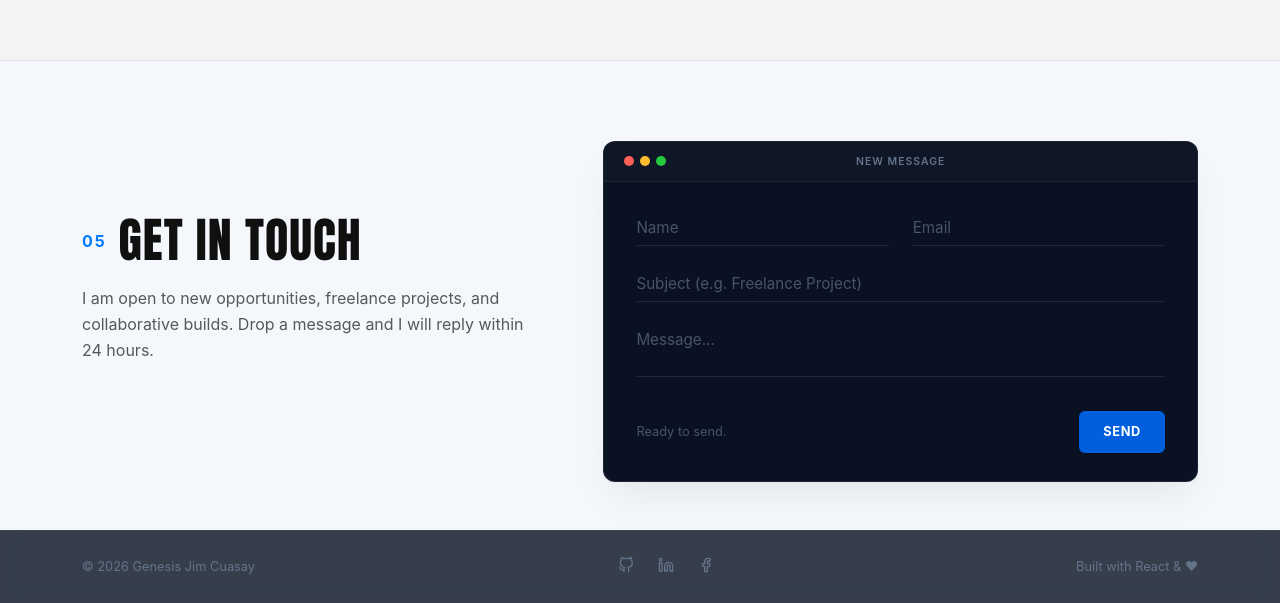
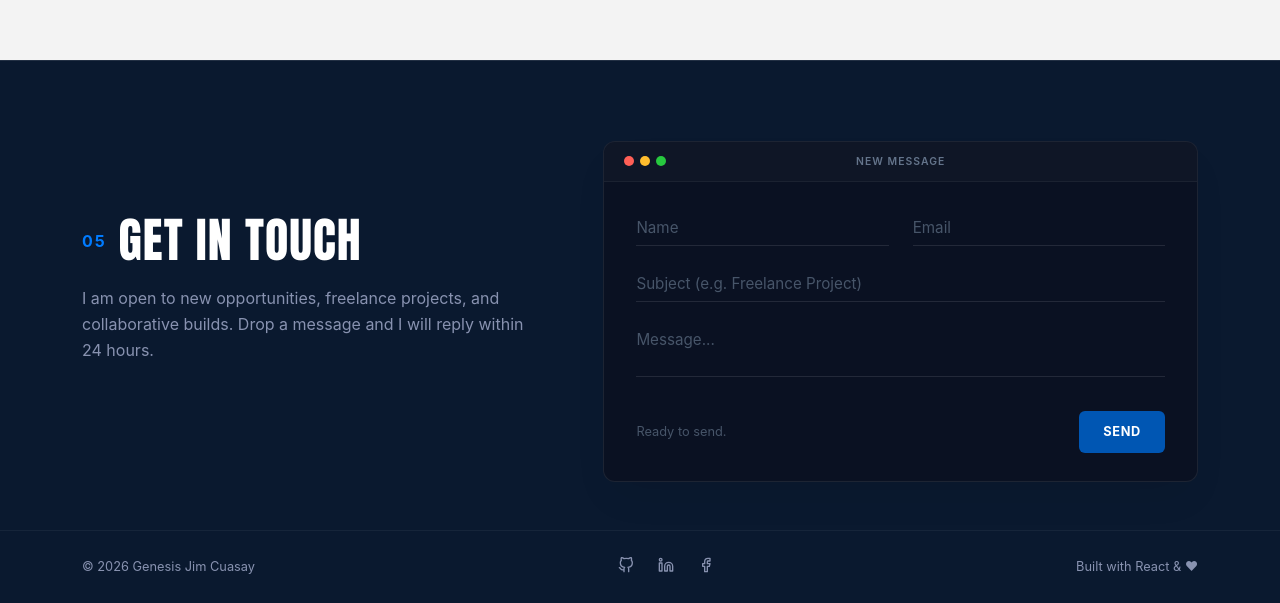
Before and after one commit to jimcsy/Portfolio, a React (Vite) app in the folder Portfolio-v2/: page / in a window 1280 px wide. Shown: the part 6574-7177 px from the top of the page. Built offline with nearby package versions, Linux system fonts and the light colour scheme.

Commit message:
Inverted Contact Section

```diff
--- a/Portfolio-v2/src/components/Contact.css
+++ b/Portfolio-v2/src/components/Contact.css
@@ -1,45 +1,59 @@
-/* Contact.css */
-
-/* Contact.css */
+/* ==================================================== */
+/* 🎨 THE INVERTED CONTACT SECTION 🎨                   */
+/* ==================================================== */
 
 .contact-section {
   position: relative;
-
   width: 100vw;
   left: 50%;
   right: 50%;
   margin-left: -50vw;
   margin-right: -50vw;
 
-  background-color: var(--contact-bg);
+  /* 🌊 LIGHT MODE: The entire section is deep dark navy! */
+  background-color: #0a192f;
+  border-top: 1px solid rgba(255, 255, 255, 0.1);
+
   display: flex;
   flex-direction: column;
   align-items: center;
-  border-top: 1px solid var(--panel-border);
   overflow: hidden;
+  transition: background-color 0.3s ease, border-color 0.3s ease;
+}
+
+/* ☀️ DARK MODE: The entire section is crisp light gray! */
+[data-theme="dark"] .contact-section {
+  background-color: #f4f4f5;
+  border-top: 1px solid rgba(0, 0, 0, 0.1);
 }
 
 /* ==================================================== */
 /* 🌌 DYNAMIC MOUSE-TRACKING BACKGROUND 🌌              */
 /* ==================================================== */
 
-/* 1. Base Layer: Barely visible static dots */
+/* 1. Base Layer: Static dots */
 .contact-section::before {
   content: "";
   position: absolute;
   inset: 0;
-  background-image: radial-gradient(var(--contact-dot-soft) 1.5px, transparent 1.5px);
+  /* Light mode (Dark bg): Subtle white dots */
+  background-image: radial-gradient(rgba(255, 255, 255, 0.05) 1.5px, transparent 1.5px);
   background-size: 24px 24px;
   background-attachment: fixed;
   z-index: 0;
   pointer-events: none;
 }
 
-/* 2. Interactive Layer: Bright dots revealed by the mouse position! */
+[data-theme="dark"] .contact-section::before {
+  /* Dark mode (Light bg): Subtle black dots */
+  background-image: radial-gradient(rgba(0, 0, 0, 0.05) 1.5px, transparent 1.5px);
+}
+
+/* 2. Interactive Layer: Bright tracking dots */
 .contact-background {
   position: absolute;
   inset: 0;
-  background-image: radial-gradient(var(--contact-dot-strong) 1.5px, transparent 1.5px);
+  background-image: radial-gradient(rgba(0, 123, 255, 0.4) 1.5px, transparent 1.5px);
   background-size: 24px 24px;
   background-attachment: fixed;
   z-index: 1;
@@ -96,26 +110,37 @@
 }
 
 .contact-heading-compact .section-number {
-  color: var(--brand-blue);
+  color: #007bff; /* Brand blue stays consistent */
   font-size: 1rem;
   font-weight: 700;
 }
 
+/* MANUAL COLOR INVERSIONS FOR TEXT */
 .contact-heading-compact h2 {
   font-family: Impact, Haettenschweiler, 'Arial Narrow Bold', sans-serif;
   font-size: 3rem;
   font-weight: 400;
   line-height: 0.9;
-  color: var(--text);
   margin: 0;
   letter-spacing: 1px;
+  color: #ffffff; /* Light Mode: White Text */
+  transition: color 0.3s ease;
+}
+
+[data-theme="dark"] .contact-heading-compact h2 {
+  color: #111111; /* Dark Mode: Black Text */
 }
 
 .contact-lead {
   font-size: 1rem;
   line-height: 1.6;
-  color: var(--text-muted);
   margin-bottom: 2.5rem;
+  color: #8892b0;
+  transition: color 0.3s ease;
+}
+
+[data-theme="dark"] .contact-lead {
+  color: #555555;
 }
 
 .contact-links-grid {
@@ -135,26 +160,30 @@
   width: 38px;
   height: 38px;
   border-radius: 50%;
-  background-color: var(--glass-surface-soft);
-  border: 1px solid var(--panel-border);
   display: flex;
   align-items: center;
   justify-content: center;
-  color: var(--text-muted);
+  flex-shrink: 0;
+
+  /* Light Mode */
+  background-color: rgba(255, 255, 255, 0.03);
+  border: 1px solid rgba(255, 255, 255, 0.1);
+  color: #8892b0;
   transition: all 0.3s ease;
-  flex-shrink: 0;
+}
+
+[data-theme="dark"] .contact-icon {
+  /* Dark Mode */
+  background-color: #ffffff;
+  border-color: rgba(0, 0, 0, 0.1);
+  color: #555555;
 }
 
 .contact-link-item:hover .contact-icon {
-  background-color: var(--brand-blue-strong);
-  border-color: var(--brand-blue-strong);
+  background-color: #007bff;
+  border-color: #007bff;
   color: #ffffff;
   transform: translateY(-2px);
-}
-
-.contact-icon svg {
-  width: 16px;
-  height: 16px;
 }
 
 .contact-text {
@@ -167,24 +196,34 @@
   font-size: 0.65rem;
   font-weight: 700;
   letter-spacing: 0.1em;
-  color: var(--text-muted);
+  color: #8892b0;
+  transition: color 0.3s ease;
+}
+
+[data-theme="dark"] .contact-label {
+  color: #64748b;
 }
 
 .contact-value {
   font-size: 0.85rem;
-  color: var(--text-soft);
   font-weight: 500;
   overflow-wrap: anywhere;
+  color: #e2e8f0;
   transition: color 0.3s ease;
 }
 
+[data-theme="dark"] .contact-value {
+  color: #111111;
+}
+
 .contact-link-item:hover .contact-value {
-  color: #ffffff;
+  color: #007bff;
 }
 
 /* ==================================================== */
 /* 💻 TERMINAL CONTACT FORM (COMPRESSED) 💻             */
 /* ==================================================== */
+/* We leave the terminal variables intact so it remains a sleek window! */
 
 .terminal-form-wrapper {
   background-color: var(--terminal-bg);
@@ -257,7 +296,7 @@
 .terminal-body input:focus,
 .terminal-body textarea:focus {
   outline: none;
-  border-bottom-color: var(--brand-blue);
+  border-bottom-color: #007bff;
 }
 
 .terminal-body input::placeholder,
@@ -280,7 +319,7 @@
 }
 
 .submit-btn {
-  background-color: var(--brand-blue-strong);
+  background-color: #0056b3; /* Strong blue */
   color: white;
   border: none;
   padding: 0.7rem 1.5rem;
@@ -293,7 +332,7 @@
 }
 
 .submit-btn:hover {
-  background-color: var(--brand-blue);
+  background-color: #007bff;
   transform: translateY(-2px);
 }
 
@@ -303,9 +342,16 @@
 
 .portfolio-footer {
   width: 100%;
-  border-top: 1px solid var(--muted-border);
-  background-color: var(--terminal-footer);
+  /* Perfectly matches the section background for a seamless block */
+  background-color: #0a192f;
+  border-top: 1px solid rgba(255, 255, 255, 0.05);
   backdrop-filter: blur(10px);
+  transition: background-color 0.3s ease, border-color 0.3s ease;
+}
+
+[data-theme="dark"] .portfolio-footer {
+  background-color: #f4f4f5;
+  border-top: 1px solid rgba(0, 0, 0, 0.05);
 }
 
 .footer-content {
@@ -319,8 +365,14 @@
 
 .copyright, .footer-built {
   font-size: 0.8rem;
-  color: var(--terminal-muted);
+  color: #8892b0;
   margin: 0;
+  transition: color 0.3s ease;
+}
+
+[data-theme="dark"] .copyright,
+[data-theme="dark"] .footer-built {
+  color: #64748b;
 }
 
 .footer-socials {
@@ -329,12 +381,21 @@
 }
 
 .footer-socials a {
-  color: var(--terminal-muted);
-  transition: color 0.3s ease;
+  color: #8892b0;
+  transition: color 0.3s ease, transform 0.2s ease;
+}
+
+[data-theme="dark"] .footer-socials a {
+  color: #64748b;
 }
 
 .footer-socials a:hover {
   color: #ffffff;
+  transform: translateY(-2px);
+}
+
+[data-theme="dark"] .footer-socials a:hover {
+  color: #007bff;
 }
 
 .footer-socials svg {
```
